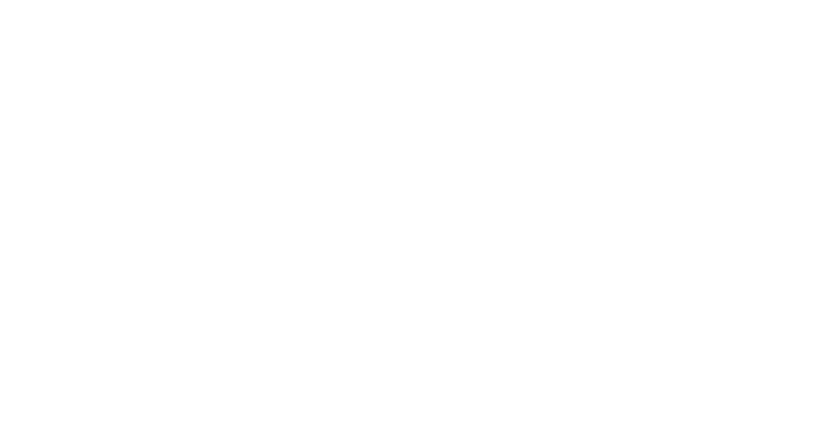
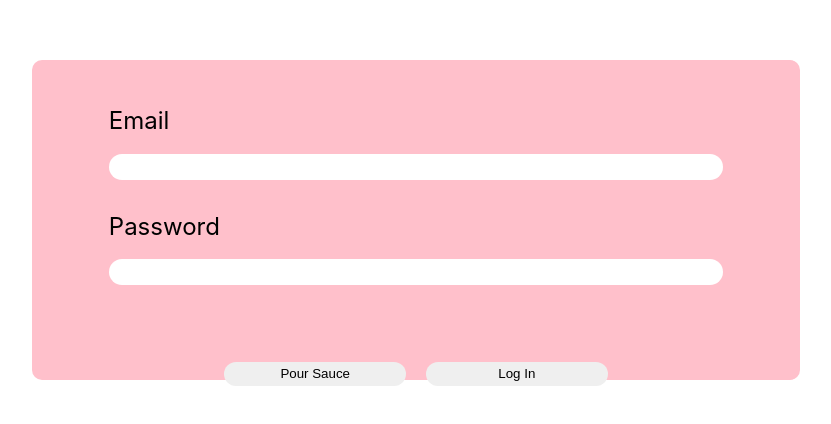
Before and after one commit to auditie/More-Sauce---Client, a React (Create React App) app: page /login in a window 1280 px wide. Shown: the part 196-620 px from the top of the page, without its empty margins (224-1055 px from the left). Built offline with nearby package versions, Linux system fonts and the light colour scheme.

Commit message:
Work on inital structure of login page.

```diff
--- a/src/App.js
+++ b/src/App.js
@@ -2,6 +2,7 @@
 import { BrowserRouter as Router, Route, Switch } from 'react-router-dom';
 import HomePage from './pages/HomePage/HomePage';
 import PageHeader from './components/PageHeader/PageHeader';
+import LoginPage from './pages/LoginPage/LoginPage';
 
 function App() {
   return (
@@ -9,7 +10,7 @@
       <PageHeader />
       <Switch>
         <Route path='/' exact component={HomePage} />
-        {/* <Route path='/login' component={LoginPage} />*/}
+        <Route path='/login' component={LoginPage} />
         {/* <Route path='/signup' component={SignupPage} />*/}
         {/* <Route path='/login' component={LoginPage} />*/}
         {/* <Route path='/restaurants' component={RestaurantList} />*/}
--- a/src/pages/LoginPage/LoginPage.js
+++ b/src/pages/LoginPage/LoginPage.js
@@ -10,13 +10,13 @@
         return (
             <div className='login-page'>
                 <form className='login-page__user-info'>
-                    <label for='email'>Email</label>
-                    <input type='text' id='email' name='email' className='login-page__user-info-input'></input>
-                    <label for='password'>Password</label>
+                    <label for='email' className='login-page__user-info-label'>Email</label>
+                    <input type='text' id='email' name='email' className='login-page__user-info-input login-page__user-info-input--first'></input>
+                    <label for='password' className='login-page__user-info-label'>Password</label>
                     <input type='text' id='password' name='password' className='login-page__user-info-input'></input>
                 </form>
-                <div className='home-page__buttons'>
-                    <button type='submit' className='home-page__search-submit'>Pour Sauce</button>
+                <div className='login-page__buttons'>
+                    <button type='submit' className='login-page__search-submit'>Pour Sauce</button>
                     <button type='submit' className='home-page__login'>Log In</button>
                 </div>
             </div>
--- a/src/pages/LoginPage/LoginPage.scss
+++ b/src/pages/LoginPage/LoginPage.scss
@@ -21,21 +21,32 @@
         height: 40vh;
     }
 
-    &__search {
+    &__user-info {
+        margin-top: 6%;
+        display: flex;
+        flex-direction: column;
         @include centered;
-        border: none;
-        border-radius: 30px;
-        width: 75%;
-        height: 3.5vh;
-        margin-bottom: 10%;
-        padding: .8em;
-        font-size: 1.3em;
 
         @include desktop {
-            width: 50vw;
+            width: 80%;
+        }
+
+        &-label {
+            margin-bottom: 3%;
+
+            @include desktop {
+                font-size: 1.5em;
+            }
+        }
+
+        &-input {
+            border: none;
+            border-radius: 15px;
             height: 3vh;
-            margin-bottom: 5vh;
-            border-radius: 15px;
+
+            &--first {
+                margin-bottom: 4vh;
+            }
         }
     }
 
@@ -48,6 +59,7 @@
             @include centered;
             flex-direction: row;
             gap: 5%;
+            margin-top: 10%;
         }
     }
 
```
